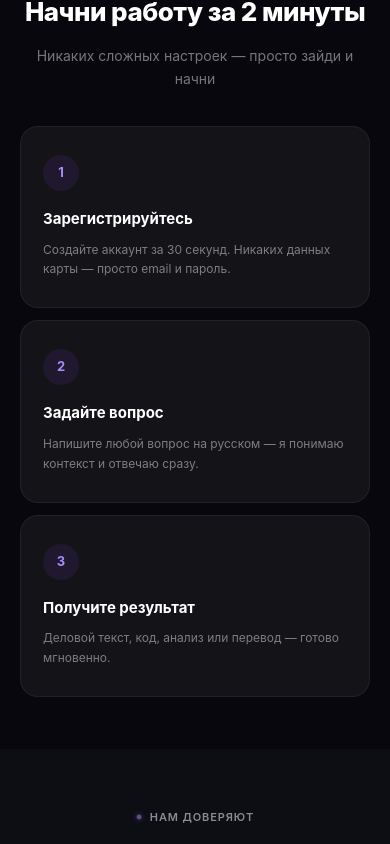
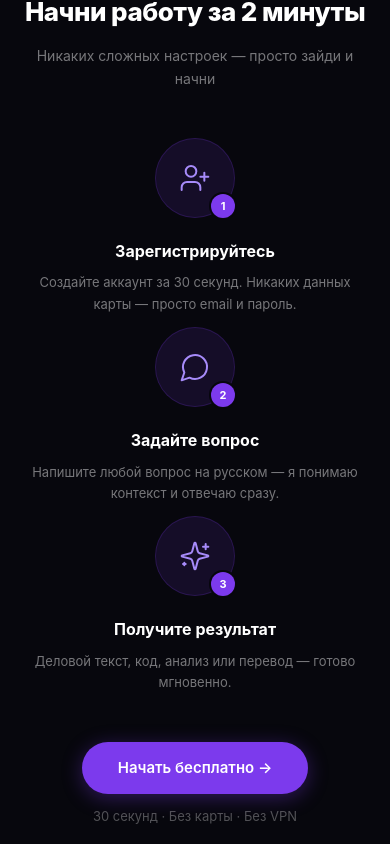
Before and after one commit to kriptononny-lab/librachat-2, a Next.js app: page / in a window 390 px wide. Shown: the part 2480-3324 px from the top of the page. Built offline with nearby package versions, Linux system fonts and the light colour scheme; no server answers; a web font is replaced by a local one.

Commit message:
fix: steps with violet icon circles, mobile ready

```diff
--- a/src/components/sections/steps-section.tsx
+++ b/src/components/sections/steps-section.tsx
@@ -1,18 +1,24 @@
 "use client";
+
+import Link from "next/link";
+import { UserPlus, MessageCircle, Sparkles } from "lucide-react";
 
 const STEPS = [
   {
     number: "1",
+    Icon: UserPlus,
     title: "Зарегистрируйтесь",
     desc: "Создайте аккаунт за 30 секунд. Никаких данных карты — просто email и пароль.",
   },
   {
     number: "2",
+    Icon: MessageCircle,
     title: "Задайте вопрос",
     desc: "Напишите любой вопрос на русском — я понимаю контекст и отвечаю сразу.",
   },
   {
     number: "3",
+    Icon: Sparkles,
     title: "Получите результат",
     desc: "Деловой текст, код, анализ или перевод — готово мгновенно.",
   },
@@ -34,38 +40,61 @@ export function StepsSection() {
         }}>
           Начни работу за 2 минуты
         </h2>
-        <p style={{ fontSize: "14px", color: "rgba(255,255,255,0.45)", marginBottom: "36px" }}>
+        <p style={{ fontSize: "14px", color: "rgba(255,255,255,0.45)", marginBottom: "48px" }}>
           Никаких сложных настроек — просто зайди и начни
         </p>
 
-        <div className="grid-3col">
-          {STEPS.map((step) => (
-            <div
-              key={step.number}
-              style={{
-                background: "#141418",
-                border: "1px solid rgba(255,255,255,0.06)",
-                borderRadius: "18px", padding: "28px 22px",
-                textAlign: "left",
-              }}
-            >
-              <div style={{
-                width: "36px", height: "36px", borderRadius: "50%",
-                background: "rgba(124,58,237,0.1)",
-                display: "flex", alignItems: "center", justifyContent: "center",
-                fontSize: "13px", fontWeight: 700, color: "#a78bfa",
-                marginBottom: "16px",
-              }}>
-                {step.number}
+        {/* Шаги с иконками */}
+        <div className="grid-3col" style={{ marginBottom: "48px" }}>
+          {STEPS.map(({ number, Icon, title, desc }) => (
+            <div key={number} style={{ textAlign: "center" }}>
+              {/* Иконка с номером */}
+              <div style={{ position: "relative", display: "inline-block", marginBottom: "20px" }}>
+                <div style={{
+                  width: "80px", height: "80px", borderRadius: "50%",
+                  background: "rgba(124,58,237,0.12)",
+                  border: "1px solid rgba(124,58,237,0.2)",
+                  display: "flex", alignItems: "center", justifyContent: "center",
+                  margin: "0 auto",
+                }}>
+                  <Icon size={32} color="#a78bfa" strokeWidth={1.5} />
+                </div>
+                <div style={{
+                  position: "absolute", bottom: "0", right: "0",
+                  width: "24px", height: "24px", borderRadius: "50%",
+                  background: "#7c3aed",
+                  display: "flex", alignItems: "center", justifyContent: "center",
+                  fontSize: "11px", fontWeight: 700, color: "#fff",
+                  boxShadow: "0 0 0 2px #07070d",
+                }}>
+                  {number}
+                </div>
               </div>
-              <div style={{ fontSize: "15px", fontWeight: 700, color: "#ffffff", marginBottom: "8px" }}>
-                {step.title}
+              <div style={{ fontSize: "16px", fontWeight: 700, color: "#ffffff", marginBottom: "8px" }}>
+                {title}
               </div>
-              <div style={{ fontSize: "12px", color: "rgba(255,255,255,0.45)", lineHeight: 1.65 }}>
-                {step.desc}
+              <div style={{ fontSize: "13px", color: "rgba(255,255,255,0.45)", lineHeight: 1.65 }}>
+                {desc}
               </div>
             </div>
           ))}
+        </div>
+
+        {/* CTA кнопка */}
+        <Link href="https://librachat.kz/auth">
+          <button style={{
+            background: "#7c3aed", border: "none", color: "#fff",
+            borderRadius: "999px", padding: "14px 36px",
+            fontSize: "15px", fontWeight: 600, cursor: "pointer",
+            display: "inline-flex", alignItems: "center", gap: "8px",
+            fontFamily: "inherit",
+            boxShadow: "0 4px 20px rgba(124,58,237,0.35)",
+          }}>
+            Начать бесплатно →
+          </button>
+        </Link>
+        <div style={{ marginTop: "12px", fontSize: "13px", color: "rgba(255,255,255,0.3)" }}>
+          30 секунд · Без карты · Без VPN
         </div>
 
       </div>
```
